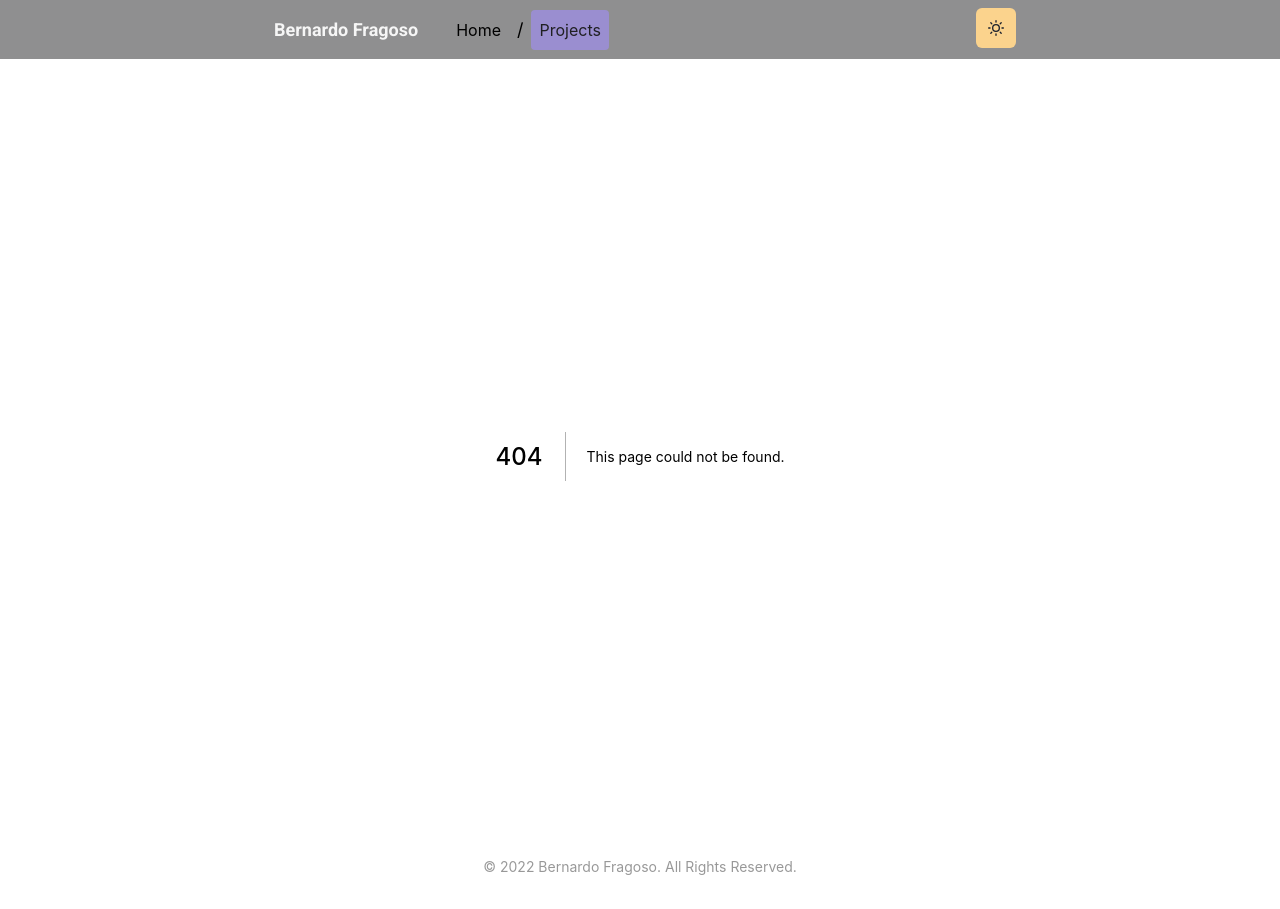
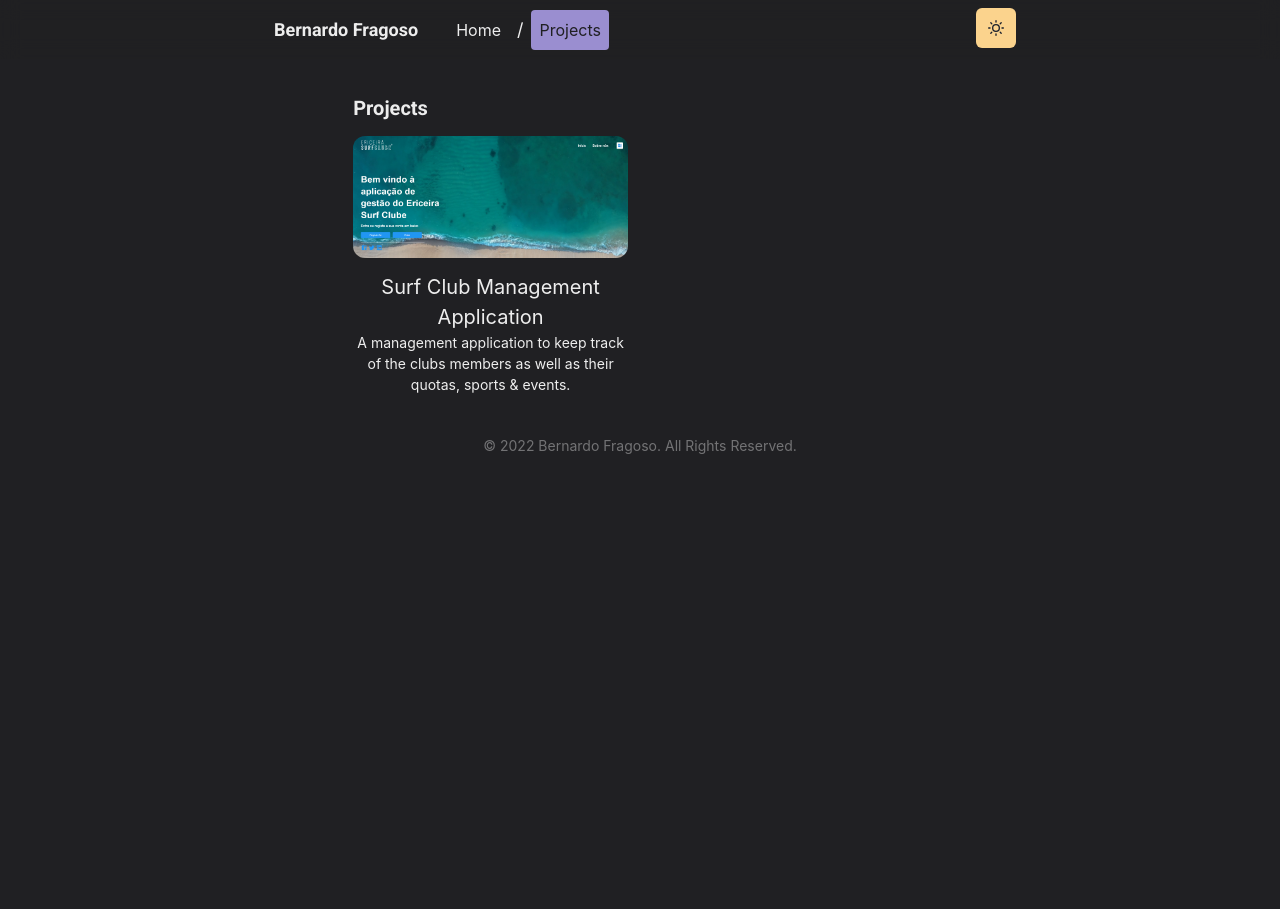
Before and after one commit to BernardoFMF/personal-portfolio, a Next.js app: page /projects in a window 1280 px wide. Before the commit this address had no page. After the commit the page ends 800 px from the top, so only its background shows below. Built offline with nearby package versions, Linux system fonts and the light colour scheme.

Commit message:
fixed bug with local storage for chakra

```diff
--- /dev/null
+++ b/components/chakra.js
@@ -0,0 +1,23 @@
+import { ChakraProvider, cookieStorageManagerSSR, localStorageManager } from '@chakra-ui/react'
+import theme from '../theme/index'
+
+export default function Chakra({ cookies, children }) {
+  const colorModeManager =
+    typeof cookies === 'string'
+      ? cookieStorageManagerSSR(cookies)
+      : localStorageManager
+
+  return (
+    <ChakraProvider theme={theme} colorModeManager={colorModeManager}>
+      {children}
+    </ChakraProvider>
+  )
+}
+
+export async function getServerSideProps({ req }) {
+  return {
+    props: {
+      cookies: req.headers.cookie ?? ''
+    }
+  }
+}
--- /dev/null
+++ b/components/gridItem.js
@@ -0,0 +1,53 @@
+import NextLink from 'next/link'
+import Image from 'next/image'
+import { Box, Text, LinkBox, LinkOverlay } from '@chakra-ui/react'
+import { Global } from '@emotion/react'
+
+export const GridItem = ({ children, href, title, thumbnail }) => (
+    <Box w="100%" textAlign="center">
+        <LinkBox cursor="pointer">
+            <Image
+                src={thumbnail}
+                alt={title}
+                className="grid-item-thumbnail"
+                placeholder="blur"
+                loading="lazy"
+            />
+            <LinkOverlay href={href} target="_blank">
+                <Text mt={2}>{title}</Text>
+            </LinkOverlay>
+            <Text fontSize={14}>{children}</Text>
+        </LinkBox>
+    </Box>
+)
+
+export const WorkGridItem = ({ children, id, title, thumbnail }) => (
+    <Box w="100%" textAlign="center">
+        <NextLink href={`/projects/${id}`} passHref scroll={false}>
+            <LinkBox cursor="pointer">
+                <Image
+                    src={thumbnail}
+                    alt={title}
+                    className="grid-item-thumbnail"
+                    placeholder="blur"
+                />
+                <LinkOverlay href={`/projects/${id}`}>
+                    <Text mt={2} fontSize={20}>
+                        {title}
+                    </Text>
+                </LinkOverlay>
+                <Text fontSize={14}>{children}</Text>
+            </LinkBox>
+        </NextLink>
+    </Box>
+)
+
+export const GridItemStyle = () => (
+    <Global
+        styles={`
+            .grid-item-thumbnail {
+                border-radius: 12px;
+            }
+        `}
+    />
+)
--- /dev/null
+++ b/components/layouts/projects.js
@@ -0,0 +1,37 @@
+import { motion } from 'framer-motion'
+import Head from 'next/head'
+import { GridItemStyle } from '../gridItem'
+
+const variants = {
+  hidden: { opacity: 0, x: 0, y: 20 },
+  enter: { opacity: 1, x: 0, y: 0 },
+  exit: { opacity: 0, x: -0, y: 20 }
+}
+
+const Layout = ({ children, title }) => {
+    const t = `${title} - Bernardo Fragoso`
+    return (
+      <motion.article
+        initial="hidden"
+        animate="enter"
+        exit="exit"
+        variants={variants}
+        transition={{ duration: 0.4, type: 'easeInOut' }}
+        style={{ position: 'relative' }}
+      >
+        <>
+          {title && (
+            <Head>
+              <title>{t}</title>
+              <meta name="twitter:title" content={t} />
+              <meta property="og:title" content={t} />
+            </Head>
+          )}
+          {children}
+          <GridItemStyle />
+        </>
+      </motion.article>
+    )
+  }
+
+  export default Layout
--- a/pages/_app.js
+++ b/pages/_app.js
@@ -1,17 +1,31 @@
-import { ChakraProvider } from "@chakra-ui/react"
+import Chakra from '../components/chakra'
 import Layout from "../components/layouts/main"
 import theme from "../theme/index"
 import Fonts from "../components/fonts"
+import { AnimatePresence } from "framer-motion"
+
+if (typeof window !== 'undefined') {
+    window.history.scrollRestoration = 'manual'
+}
 
 function Portfolio({ Component, pageProps, router }) {
     return (
-        <ChakraProvider theme={theme}>
+        <Chakra cookies={pageProps.cookies}>
             <Fonts />
             <Layout router={router}>
-                <Component { ...pageProps } key={router.route} />
+                <AnimatePresence
+                    exitBeforeEnter
+                    initial={true}
+                    onExitComplete={() => {
+                        if (typeof window !== 'undefined') {
+                            window.scrollTo({ top: 0 })
+                        }
+                    }}
+                >
+                    <Component {...pageProps} key={router.route} />
+                </AnimatePresence>
             </Layout>
-
-        </ChakraProvider>
+        </Chakra>
     )
 }
 
--- /dev/null
+++ b/pages/projects.js
@@ -0,0 +1,28 @@
+import { Container, Heading, SimpleGrid, Divider } from '@chakra-ui/react'
+import Layout from '../components/layouts/projects'
+import Section from '../components/section'
+import { WorkGridItem } from '../components/gridItem'
+import thumbESCmanagementApplication from '../public/thumbnails/thumbnailESCmanagementApplication.png'
+
+const Projects = () => {
+    return (
+        <Layout title="Projects">
+            <Container my={10}>
+                <Heading as="h3" fontSize={20} mb={4}>
+                    Projects
+                </Heading>
+
+                <SimpleGrid columns={[1, 1, 2]} gap={6}>
+                    <Section>
+                        <WorkGridItem id="ESCmanagementApp" title="Surf Club Management Application" thumbnail={thumbESCmanagementApplication}>
+                            A management application to keep track of the clubs members as well as their quotas, sports &#38; events.
+                        </WorkGridItem>
+                    </Section>
+                </SimpleGrid>
+            </Container>
+        </Layout>
+    )
+}
+
+export default Projects
+export { getServerSideProps } from '../components/chakra'
```
Also changed, not shown: components/meta.js (deleted, +0 -9 lines), pages/404.js (added, +27 -0 lines), pages/index.js (+6 -2 lines), public/thumbnails/thumbnailESCmanagementApplication.png (added).
